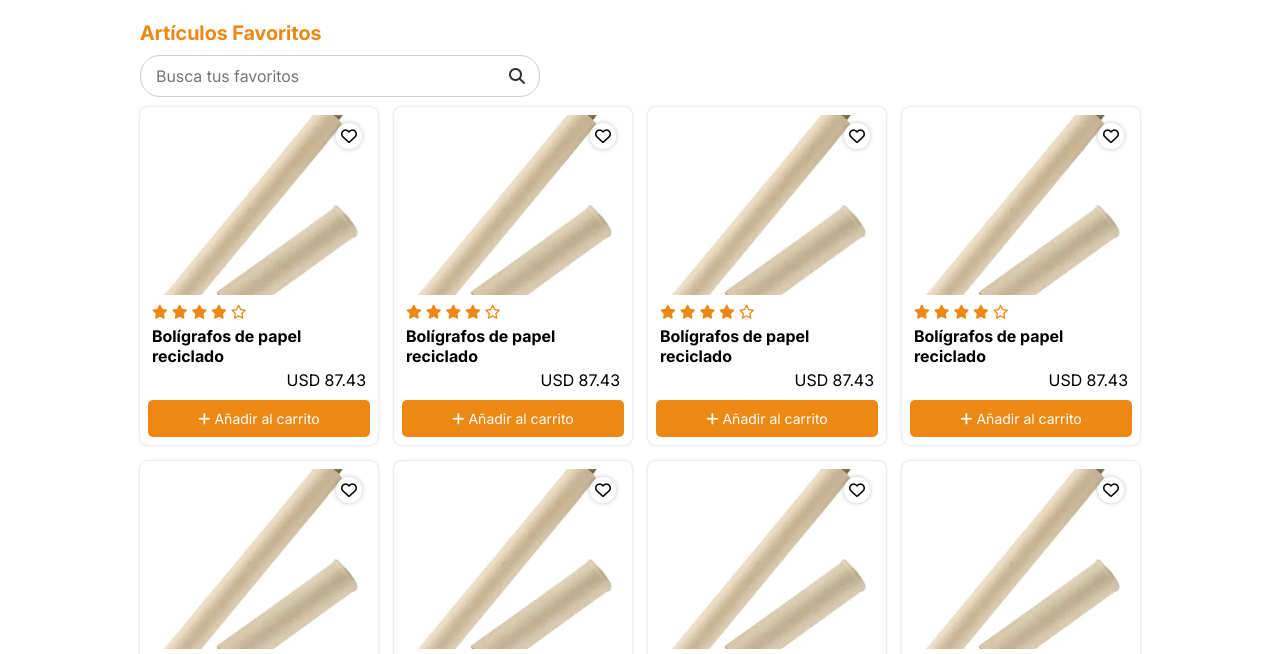
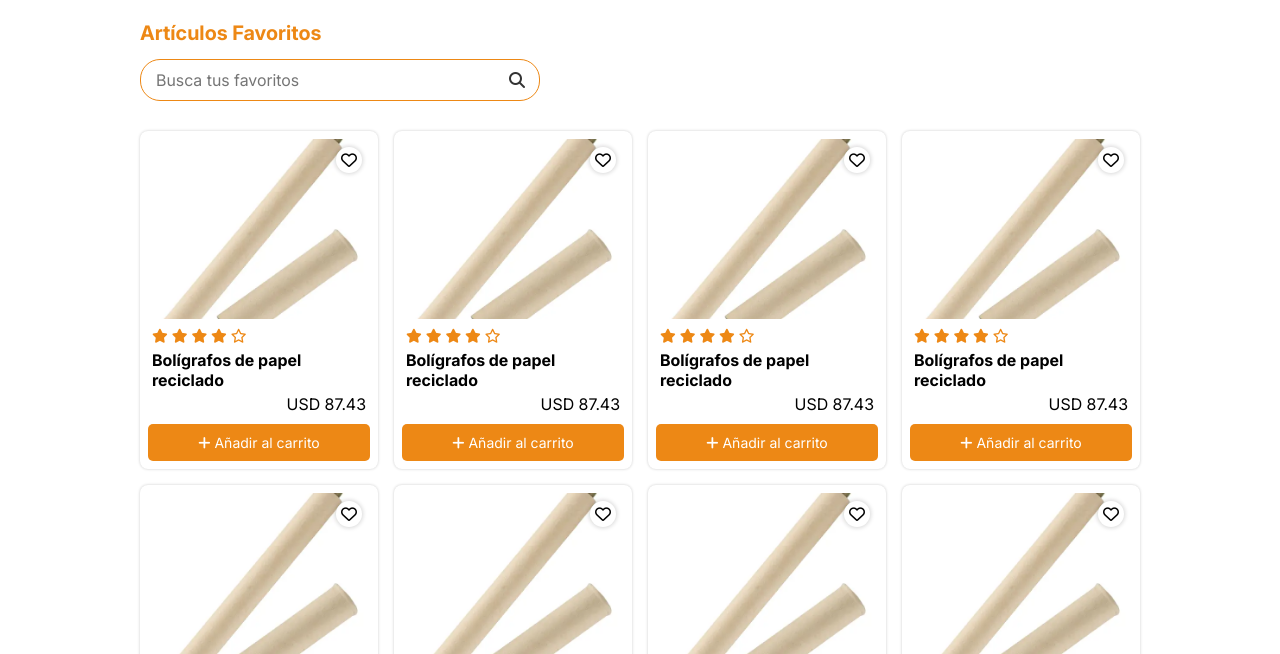
Before and after one commit to juanusat/naturecraft, a plain HTML site: page favorites.html in a window 1280 px wide. Shown: the part 143-797 px from the top of the page. Drawn offline with Linux system fonts and the light colour scheme.

Commit message:
Correcion (1/8) favoritos: margen barra búsqueda

```diff
--- a/css/favorites.css
+++ b/css/favorites.css
@@ -19,17 +19,23 @@
 
 .favorites-search {
     position: relative;
-    width: 400px;
+    width: 100%;
+    max-width: 400px;
+    margin-block: 4px 20px;
 }
 
 .favorites-search input {
     width: 100%;
     padding: 10px 40px 10px 15px;
-    border: 1px solid #cccccc;
+    border: 1px solid var(--naranja1);
     border-radius: 20px;
     font-size: 16px;
+    transition: all 0.3s;
 }
-
+.favorites-search input:focus {
+    border-color: var(--naranja1-d);
+    padding-inline-start: 24px;
+}
 .favorites-search .search-icon {
     position: absolute;
     top: 50%;
```
